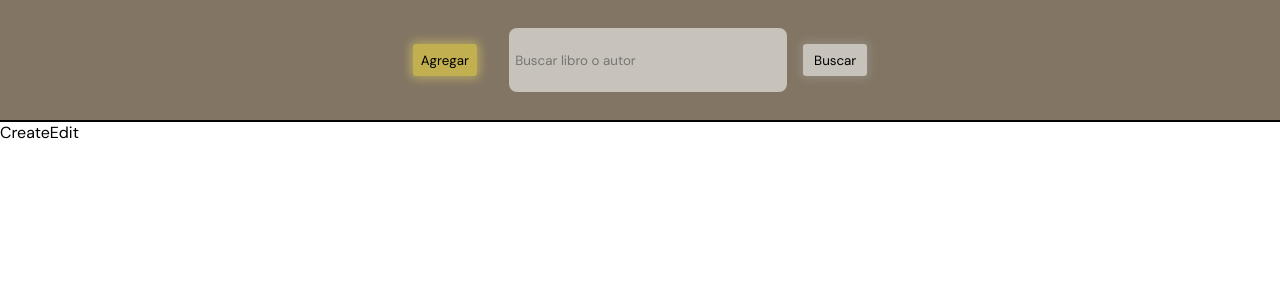
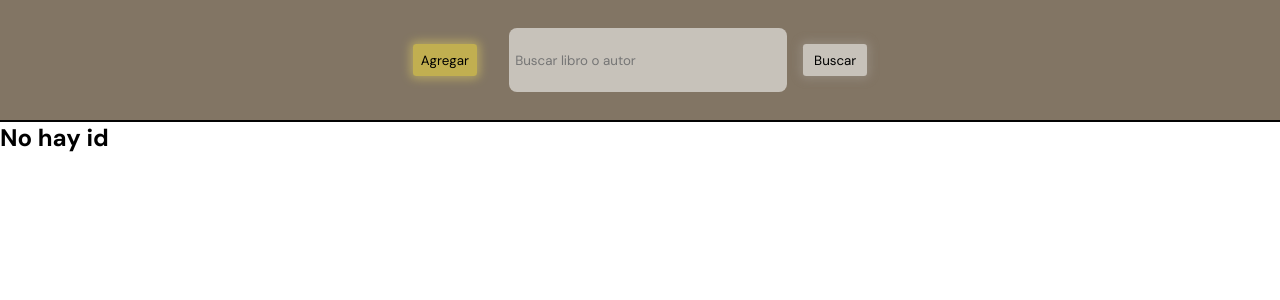
Before and after one commit to patoamaya/library, a React (Vite) app: page /new in a window 1280 px wide. Shown: the top 300 px of the page. Built offline with nearby package versions, Linux system fonts and the light colour scheme.

Commit message:
create add

```diff
--- a/src/App.jsx
+++ b/src/App.jsx
@@ -14,7 +14,7 @@ function App() {
             <Routes>
               <Route path='/' element={<HomeContainer />} />
               <Route path='/new' element={<CreateEditContainer />} />
-              <Route path='/:id?' element={<CreateEditContainer />} />
+              <Route path='/edit/:id?' element={<CreateEditContainer />} />
             </Routes>
         </DataContextProvider>
       </BrowserRouter>
--- a/src/components/Card/Card.jsx
+++ b/src/components/Card/Card.jsx
@@ -33,7 +33,7 @@ const card = ({data}) => {
             <button onClick={()=> setSeeMore(!seeMore)} className='seeMore'>Sinopsis</button>
         </ul>
           <ul className='ud-opts'>
-            <li><a href={`/${id}`}><button className='edit-btn'>Editar</button></a></li>
+            <li><a href={`/edit/${id}`}><button className='edit-btn'>Editar</button></a></li>
             <li><button className='delete-btn'>Eliminar</button></li>
           </ul>
           </ div>
--- a/src/components/CreateEdit/CreateEdit.jsx
+++ b/src/components/CreateEdit/CreateEdit.jsx
@@ -1,8 +1,18 @@
 import React from 'react'
 import './CreateEdit.css'
-const CreateEdit = () => {
+const CreateEdit = ({datos}) => {
+  const {id, data} = datos
   return (
-    <div>CreateEdit</div>
+    <div>
+      {
+        id ?
+        <div className="">
+        <h2>{id}</h2>
+        </div>
+        :
+        <h2>No hay id</h2>
+      }
+    </div>
   )
 }
 
--- a/src/components/CreateEdit/CreateEditContainer.jsx
+++ b/src/components/CreateEdit/CreateEditContainer.jsx
@@ -1,10 +1,24 @@
-import React from 'react'
+import { useEffect, useState } from 'react'
 import CreateEdit from './CreateEdit'
+import { useParams } from 'react-router-dom'
+import db from '../../db.json'
 
 const CreateEditContainer = () => {
+  const {id} = useParams()
+  const [data, setData] = useState("")
+
+  useEffect(()=>{
+  const filtro = db.filter((dato)=> dato.id == id)
+  filtro.map((dato)=> setData(dato))
+},[])
+
+const datos = {
+  data, id
+}
+
   return (
     <div>
-        <CreateEdit/>
+        <CreateEdit datos={datos}/>
     </div>
   )
 }
--- a/src/components/Home/Home.jsx
+++ b/src/components/Home/Home.jsx
@@ -1,5 +1,5 @@
 import './Home.css'
-import Card from '../Card/Card'
+import Card from '../card/card.jsx'
 import cat from '../../assets/cat.png'
 const Home = ({filteredData}) => {
 return(
```
